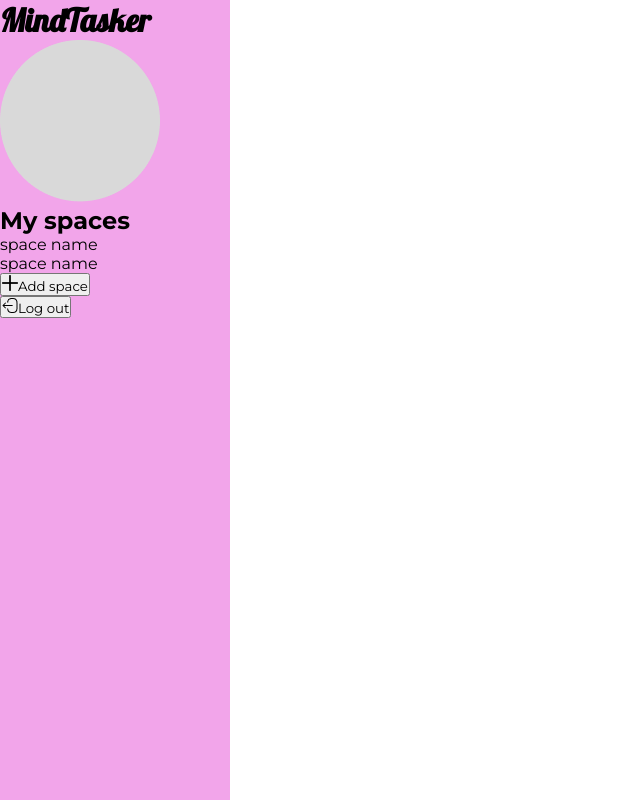
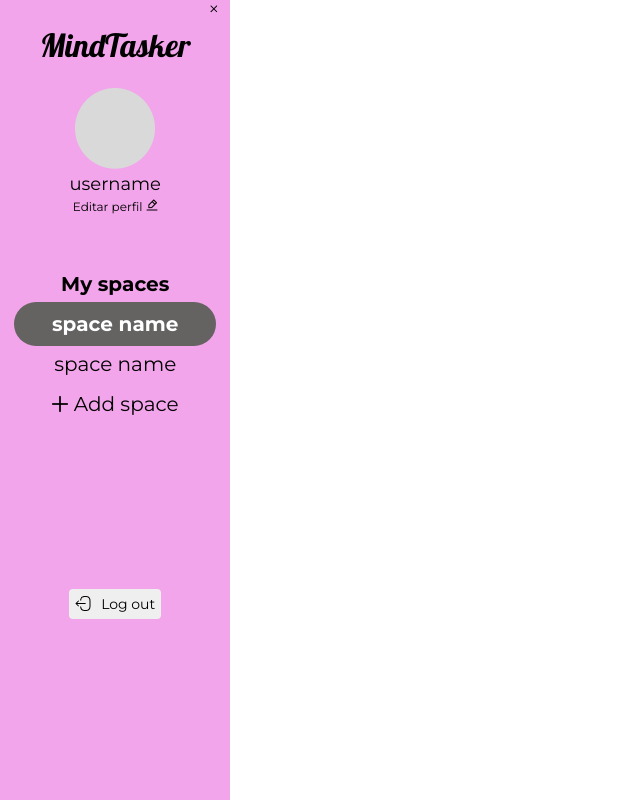
Before and after one commit to karolineterra/MindTasker, a React (Create React App) app in the folder my-app/: page / in a window 1280 px wide. Shown: the whole page, without its empty margins (0-640 px from the left). Built offline with nearby package versions, Linux system fonts and the light colour scheme.

Commit message:
menu lateral pronto

```diff
--- a/my-app/src/components/Sidebar.js
+++ b/my-app/src/components/Sidebar.js
@@ -3,24 +3,35 @@ import userImage from '../assets/user-default.png';
 import addSpaceImage from '../assets/add.png';
 import logoutImage from '../assets/logout.png';
 import '../styles/Sidebar.css';
+
+import closeIcon from '../assets/closeIcon.png';
+import editIcon from '../assets/editIcon.png';
 function Sidebar() {
     return (
-        <div className="sidebar">
+        <nav className="sidebar">
+            <button className="closeIcon"><img src={closeIcon}></img></button>
+
             <h1 className="logotype">MindTasker</h1>
-            <img src={userImage}></img>
+
+            <div className="userInformation">
+                <img src={userImage} className="userImage"></img>
+                <h3 className="userName">username</h3>
+                <a className="editProfile" href="#">Editar perfil <img src={editIcon}></img></a>
+
+            </div>
 
             <div className="userSpaces">
                 <h2>My spaces</h2>
                 <ul>
-                    <li className="selectedSpace"><a>space name</a></li>
-                    <li><a>space name</a></li>
+                    <li><a href="" className="selectedSpace">space name</a></li>
+                    <li><a href="">space name</a></li>
                 </ul>
                 <button className="addSpaceButton"><img src={addSpaceImage}></img>Add space</button>
             </div>
 
             <button className="logoutButton"><img src={logoutImage}></img>Log out</button>
 
-        </div>
+        </nav>
     );
 }
 
--- a/my-app/src/styles/Sidebar.css
+++ b/my-app/src/styles/Sidebar.css
@@ -1,10 +1,109 @@
 @import url('https://fonts.googleapis.com/css2?family=Lobster&display=swap');
 
 .sidebar {
+    display: flex;
+    flex-direction: column;
+    align-items: center;
     background-color: #F2A5EA;
     height: 100vh;
     width: 18%;
 }
+
 .logotype {
+    font-size: 2rem;
+    margin-top: 4%;
     font-family: 'Lobster', cursive;
+    font-weight: 400;
 }
+
+/*     INFORMAÇÕES DO USUÁRIO     */
+
+.userInformation {
+    gap: 4px;
+    display: flex;
+    flex-direction: column;
+    align-items: center;
+    margin-top: 10%;
+}
+.userImage {
+    width: 50%;
+}
+
+.closeIcon {
+    align-self: flex-end;
+    margin-right: 0.75rem;
+    background: none;
+    border: none;
+}
+
+.userName {
+    font-size: 1.125rem;
+    font-weight: 400;
+}
+
+.editProfile {
+    text-decoration: none;
+    color: #000;
+    font-size: 0.75rem;
+}
+
+/*           ESPAÇOS           */
+
+.userSpaces {
+    margin-top: 25%;
+    display: flex;
+    flex-direction: column;
+    align-items: center;
+    gap: 1rem;
+}
+.userSpaces h2 {
+    font-size: 1.25rem;
+    font-weight: 700;
+}
+
+.userSpaces ul {
+    list-style: none;
+    display: flex;
+    flex-direction: column;
+    align-items: center;
+    gap: 1rem;
+
+}
+.userSpaces ul a {
+    text-decoration: none;
+    color: #000;
+    font-size: 1.25rem;
+}
+
+.userSpaces .selectedSpace {
+    background-color: #656262;
+    border-radius: 50px;
+    padding: 10px 38px;
+    color: #fff;
+    font-weight: bold;
+}
+
+/*            ADD SPACE              */
+
+.addSpaceButton {
+    background: none;
+    border: none;
+    font-size: 1.25rem;
+    display: flex;
+    align-items: center;
+    gap: 0.375rem;
+    cursor: pointer;
+}
+/*          LOGOUT BUTTON            */
+
+.logoutButton {
+    border: none;
+    padding: 6px;
+    display: inline-flex;
+    align-items: center;
+    justify-content: center;
+    gap: 10px;
+    border-radius: 4px;
+    margin-top: 75%;
+    font-size: 0.875rem;
+}
```
Also changed, not shown: my-app/src/assets/closeIcon.png (added), my-app/src/assets/editIcon.png (added).
